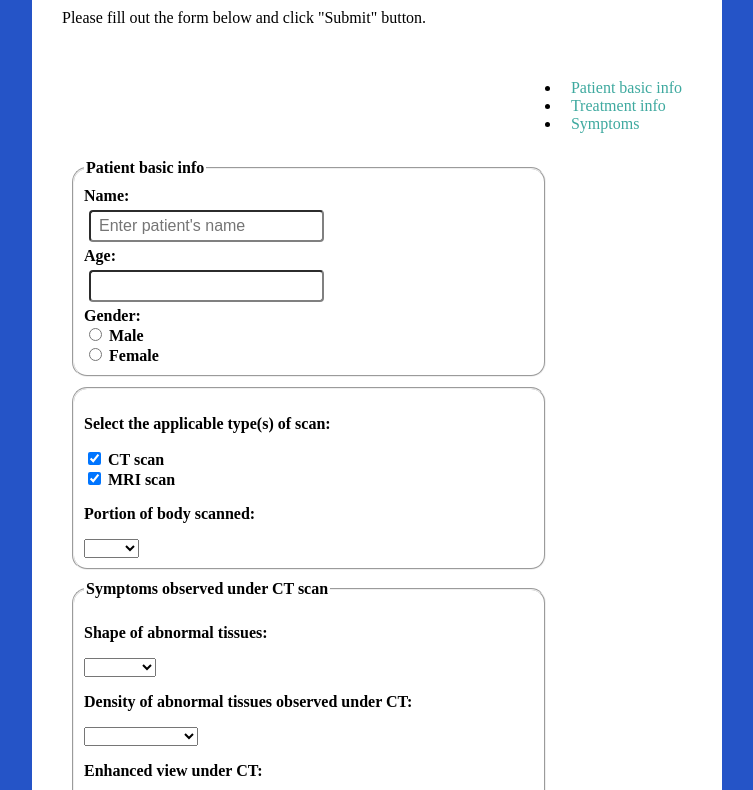
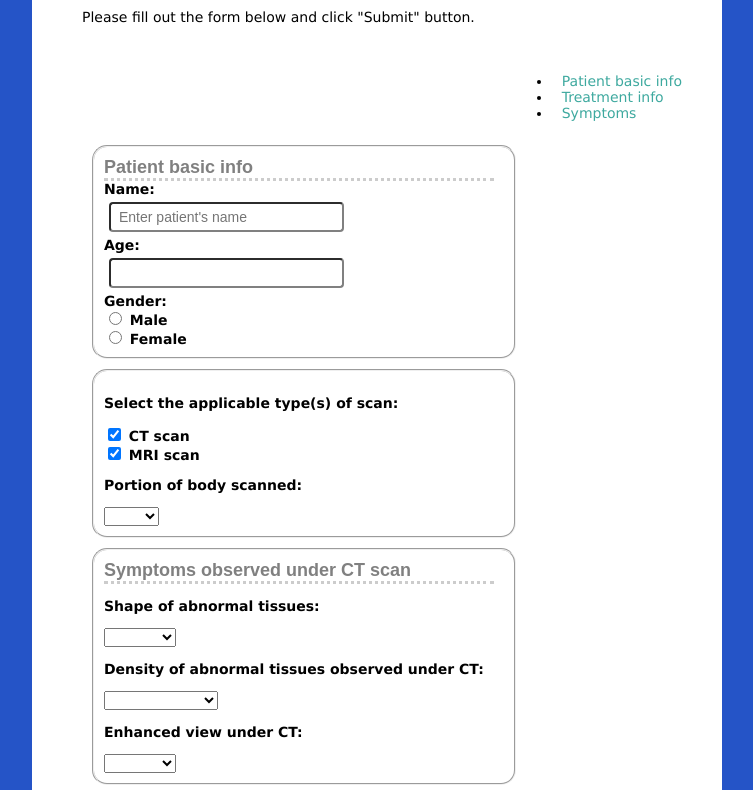
Before and after one commit to csun11/COM580_project1, a plain HTML site: page input.htm in a window 1280 px wide. Shown: the part 119-909 px from the top of the page, without its empty margins (263-1016 px from the left). Drawn offline with nearby package versions, Linux system fonts and the light colour scheme.

Commit message:
On input.htm page, added some hover effect using jQuery and CSS3; overall: finetoned the general layout a bit.

```diff
--- a/ctmri.js
+++ b/ctmri.js
@@ -23,6 +23,10 @@ $(document).ready(function(){
 //showing results only when AJAX is not supported
 	$('#noajax').hide();
 
+$("#inputdata fieldset").hover(function() {
+	$(this).toggleClass("active");
+	});
+
 });
 
 //adding AJAX to the result page
--- a/input.htm
+++ b/input.htm
@@ -38,10 +38,10 @@
 	</div>
 
 	<div id="content">
-		<form action="result.htm">
+		<form action="result.htm" id="inputdata">
 
 			<fieldset id="pbasic">
-			<legend>Patient basic info</legend>
+			<p class="fieldname underlined">Patient basic info</p>
 				<label for="pname">Name:</label> <br/>
 				<input type="text" name="pname" id="pname" placeholder="Enter patient's name" autocomplete="on" />
 					<br />
@@ -70,7 +70,7 @@
 			</fieldset>
 
 			<fieldset id="symptoms" class="ctdata">
-				<legend>Symptoms observed under CT scan</legend>
+				<p class="fieldname underlined">Symptoms observed under CT scan</p>
 				<p>Shape of abnormal tissues:</p>
 				<select>
 					<option></option>
@@ -100,7 +100,7 @@
 			</fieldset>
 
 			<fieldset class="mridata">
-				<legend>Symptoms observed under MRI scan</legend>
+				<p class="fieldname underlined">Symptoms observed under MRI scan</p>
 				<p>Shape of abnormal tissues:</p>
 				<select>
 					<option></option>
--- a/screen.css
+++ b/screen.css
@@ -1,5 +1,7 @@
 html {
 	background-color: #2554C7;
+	font-family: verdana, sans-serif;
+	font-size: 14px;
 	}
 
 #wrapper {
@@ -11,8 +13,11 @@ html {
 	border-radius: 15px;
 	}
 
+#header, #content {
+	padding: 10px 30px;
+	}
 
-#header, #footer, #content, #nav {
+#footer, #nav {
 	padding: 10px;
 	}
 
@@ -44,8 +49,10 @@ a {
 	border-bottom: dotted #CCCCCC;
 	font-weight: bold;
 	font-family: arial;
-	margin-top: 20px;
+	margin: 0px 10px 0px 0px;
 	}
+
+
 
 #content li {
 	list-style-type: decimal;
@@ -65,13 +72,26 @@ a {
 	}
 
 fieldset {
-	width: 450px;
+	width: 400px;
 	font-weight: bold;
 	background-color: ;
 	margin: 10px;
 	padding: 10px;
 	-moz-border-radius: 15px;
 	border-radius: 15px;
+	}
+
+.fieldname {
+	font-weight: bold;
+	font-size: 18px;
+	color: gray;
+	}
+
+.active {
+	background-color: #C3FDB8;
+	background-image: -moz-linear-gradient(0% 80% 90deg, #fff, #bbb);
+	-moz-box-shadow: 4px 4px 10px rgba(0, 0, 0, 0.5);
+	box-shadow: 4px 4px 10px rgba(0, 0, 0, 0.5);
 	}
 
 input[type="text"], input[type="password"] {
```
